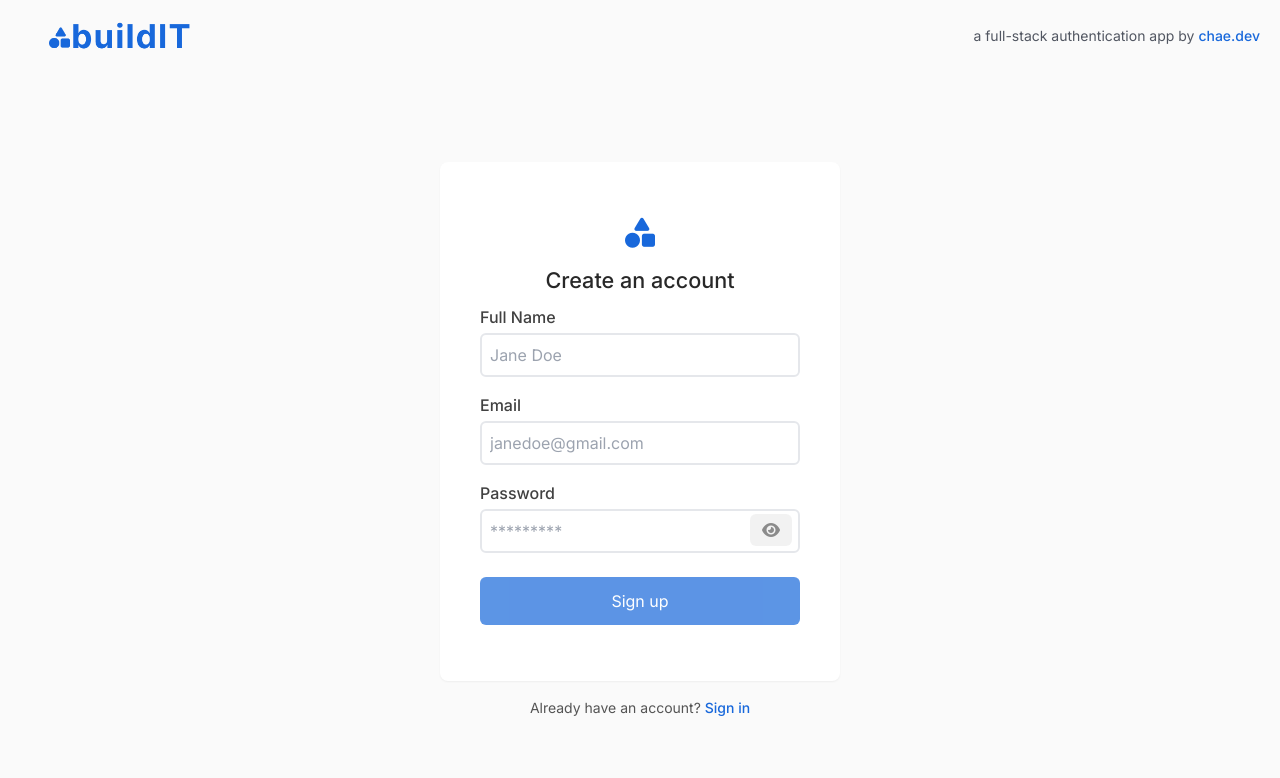
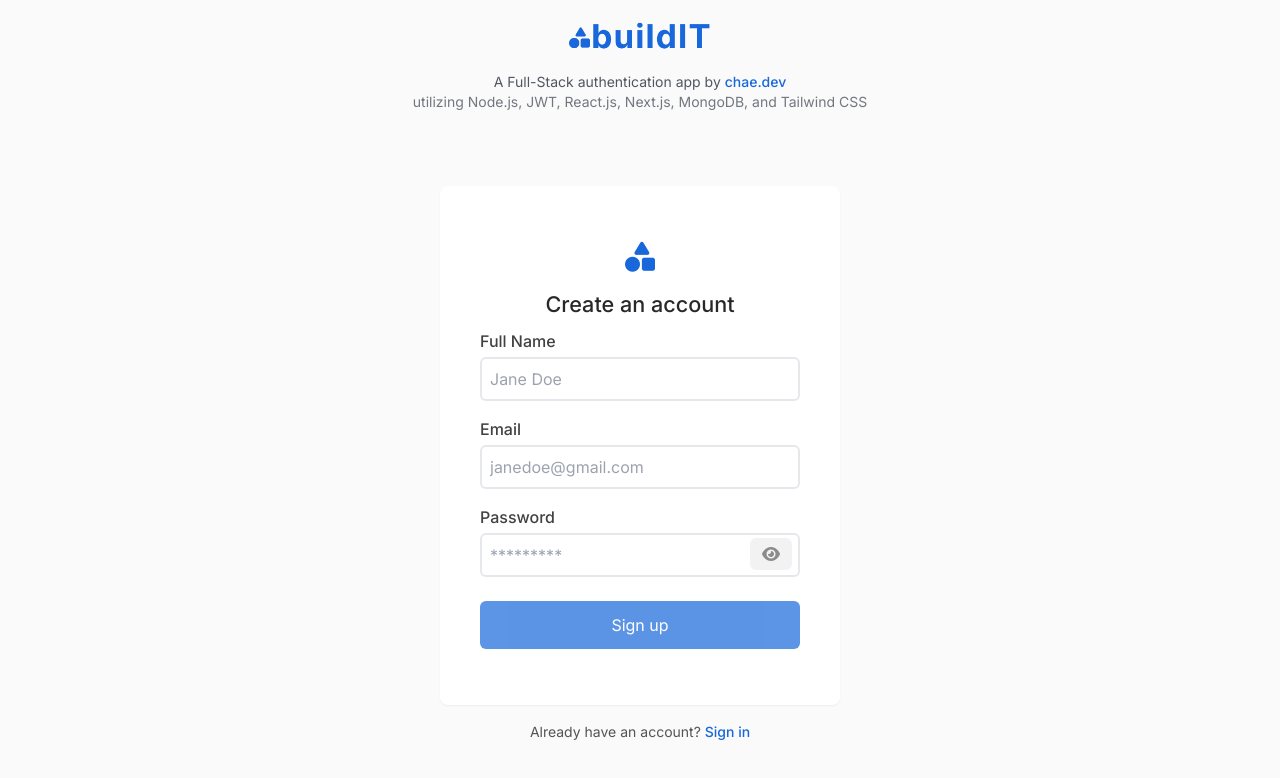
Before and after one commit to chaedoesntcode/auth-app, a Next.js app in the folder client/: page /register in a window 1280 px wide. Shown: the top 778 px of the page. Built offline with nearby package versions, Linux system fonts and the light colour scheme.

Commit message:
Update styles

```diff
--- a/client/app/components/auth/login/LoginForm.tsx
+++ b/client/app/components/auth/login/LoginForm.tsx
@@ -16,14 +16,10 @@ function LoginForm() {
 
   return (
     <section className='w-full max-w-[400px]'>
-    <form className='px-10 py-14 rounded-lg bg-white shadow-sm w-full'>
+    <form className='px-10 py-14 rounded-lg bg-white shadow-sm w-[90%] mx-auto'>
     <i className="fa-solid fa-shapes text-[#1868db] text-3xl text-center w-full mb-4"></i>
         <div className='relative z-10'>
             <h1 className='mb-2 text-center text-[#282828] text-[1.35rem] font-medium'>Sign in to your account</h1>
-            {/* <div className="flex flex-col mb-4">
-                <label htmlFor="name" className='mb-1 text-[#414141] font-medium'>Full Name</label>
-                <input type="text" id="name" name="name" value={name} onChange={(e) => handleUserInput("name")(e)} className='p-2 border-[2px] outline-[#1868db] text-gray-800 rounded-md' placeholder='Jane Doe'/>
-            </div> */}
             <div className="flex flex-col mb-4">
                 <label htmlFor="email" className='mb-1 text-[#414141] font-medium'>Email</label>
                 <input type="email" id="email" name="email" value={email} onChange={(e) => handleUserInput("email")(e)} className='p-2 border-[2px] outline-[#1868db] text-gray-800 rounded-md' placeholder='janedoe@gmail.com'/>
@@ -34,8 +30,6 @@ function LoginForm() {
                 <button type="button" onClick={toggler} className='absolute px-3 py-1 right-2 top-[46%] text-[18] opacity-45 bg-[#e4e4e4] hover:opacity-60 transition-opacity rounded-md'>
                     {
                         showPassword ? (<i className='fas fa-eye-slash'></i>)  : (<i className='fas fa-eye' onClick={toggler}></i>)
-
-
                     }
                 </button>
             </div>
@@ -58,7 +52,6 @@ function LoginForm() {
     Don't have an account? {" "}
     <Link href='/register' className="text-[#1868db] font-medium">Sign up</Link>
 </p>
-
     </section>
   )
 }
--- a/client/app/components/header/Header.tsx
+++ b/client/app/components/header/Header.tsx
@@ -7,12 +7,13 @@ function Header() {
 
   return (
     <header className='bg-[#FAFAFA] w-screen h-auto py-4 px-10 md:px-5 absolute'>
-            <div className='flex justify-between items-center flex-col lg:flex-row gap-y-2 md:gap-y-0'>
+            <div className='flex justify-between items-center flex-col gap-y-2'>
                 <div>
                     <Image priority={true} src={Logo} width={200} height={50} className='h-10 object-contain' alt="logo" />
                 </div>
-                <div>
-                    <p className='text-[#515661] text-sm'>a full-stack authentication app by <Link href='https://www.chae.dev' target="_blank" className='text-[#1868DB] font-medium'>chae.dev</Link></p>
+                <div className='text-[#515661] text-center mt-2 text-sm'>
+                    <p>A Full-Stack authentication app by <Link href='https://www.chae.dev' target="_blank" className='text-[#1868DB] font-medium'>chae.dev</Link></p>
+                    <p className='opacity-80 mb-2'>utilizing Node.js, JWT, React.js, Next.js, MongoDB, and Tailwind CSS</p>
                 </div>
             </div>
     </header>
--- a/client/app/login/page.tsx
+++ b/client/app/login/page.tsx
@@ -3,7 +3,7 @@ import LoginForm from '../components/auth/login/LoginForm'
 
 function page() {
   return (
-    <div className='main-page w-full h-full flex justify-center items-center pt-[108px] md:pt-[80px]'>
+    <div className='main-page w-full h-full flex justify-center items-center pt-[156px] lg:pt-[128px]'>
         <LoginForm />
     </div>
   )
--- a/client/app/page.tsx
+++ b/client/app/page.tsx
@@ -19,13 +19,13 @@ export default function Home() {
     };
 
   return (
-    <main className="main-page w-full pt-[108px] lg:pt-[80px]">
+    <main className="main-page w-full pt-[156px] lg:pt-[128px]">
               {/* START: Profile */}
-              <section className='w-full max-w-[400px] mx-auto h-full rounded-lg'>
+              <section className='w-[90%] md:max-w-[400px] mx-auto h-full rounded-lg'>
             <div className='px-10 py-14 rounded-lg relative bg-white w-full flex flex-col justify-center gap-y-4'>
               <div className="mb-2">
                 <h1 className='text-[1.35rem] font-medium'>Welcome {" "}<span className="text-[#1868db]">{ name }</span></h1>
-                <p className="text-sm text-[#656565]">{ email }</p>
+                <p className="text-sm text-[#656565] opacity-90">{ email }</p>
               </div>
 
               <p className="text-[#656565]">{ bio }</p>
@@ -45,7 +45,7 @@ export default function Home() {
                       Save
                     </button>
                 </form>}
-              <div className="flex w-full gap-2 justify-around mt-6">
+              <div className="flex flex-col lg:flex-row w-full gap-2 justify-around mt-6">
                 <button type='button' className='px-6 py-3 bg-[#FAFAFA] text-[#414141] rounded-lg'
           onClick={toggle}
         > <i className="fa fa-pen mr-2"></i> Update Bio
--- a/client/app/register/page.tsx
+++ b/client/app/register/page.tsx
@@ -13,29 +13,9 @@ function page() {
 
 const pathname = usePathname()
   return (
-    <>
-    {/* <header className='bg-[#f6f6f6] w-screen h-auto py-4 px-10'>
-      <nav className='flex justify-between items-center'>
-      <div className='flex items-center gap-1 text-[#1868db]'>
-        <i className="fa-solid fa-droplet text-1xl"></i>
-        <p className='text-2xl font-bold'>Drop</p>
-      </div>
-
-      <ul className='hidden xl:flex text-1xl gap-x-4'>
-                {navLinks.map((item, index) => (
-                <li  className='hover:text-[#1868db] transition-colors' key={index}>
-                    <Link href={item.href} className={`link ${pathname === item.href ? 'active' : ''}`}>{item.title}</Link>
-                </li>
-                ))}
-            </ul>
-      </nav>
-      </header> */}
-      <div className='main-page w-full flex flex-col justify-center items-center  pt-[108px] md:pt-[80px]'>
-
+    <div className='main-page w-full flex flex-col justify-center items-center  pt-[156px] lg:pt-[128px]'>
       <RegisterForm />
-  </div>
-
-    </>
+    </div>
   )
 }
 
```
